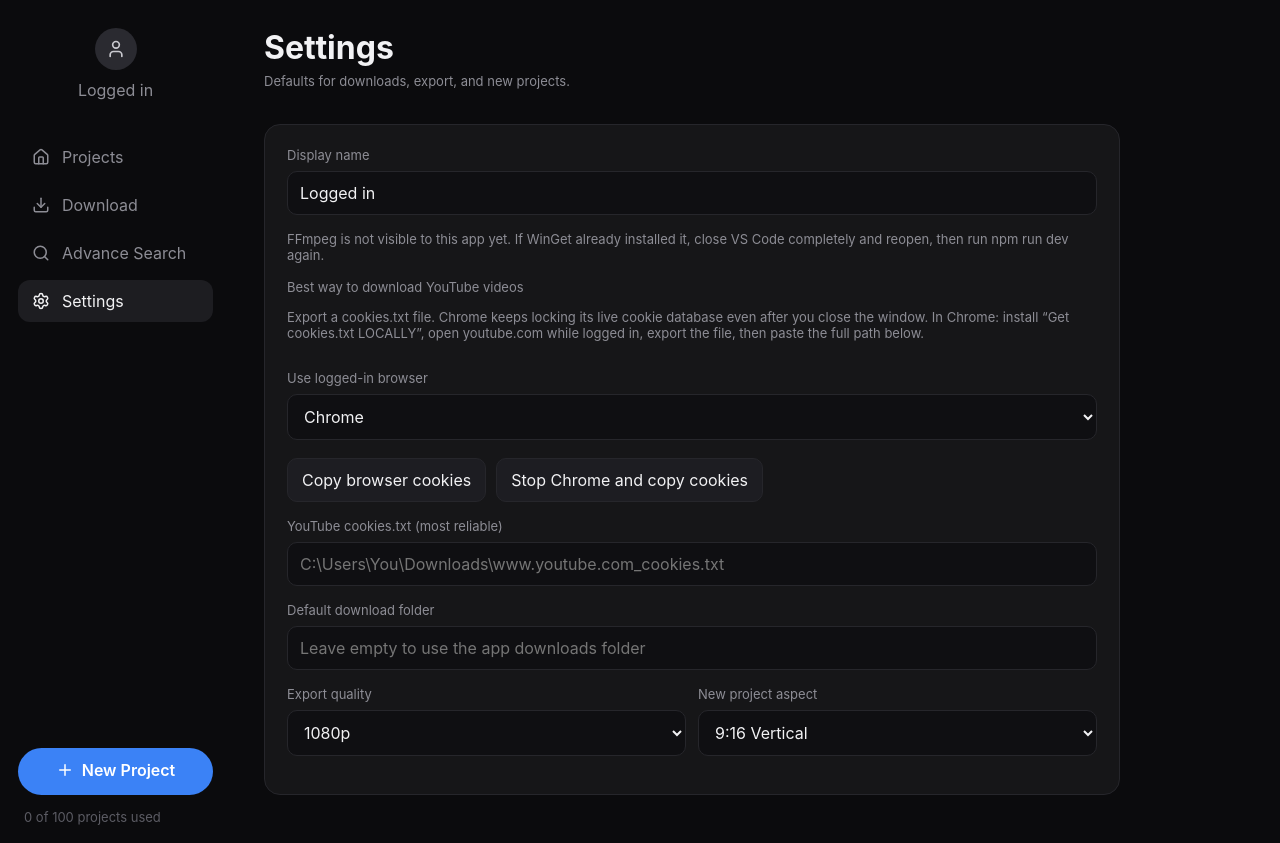
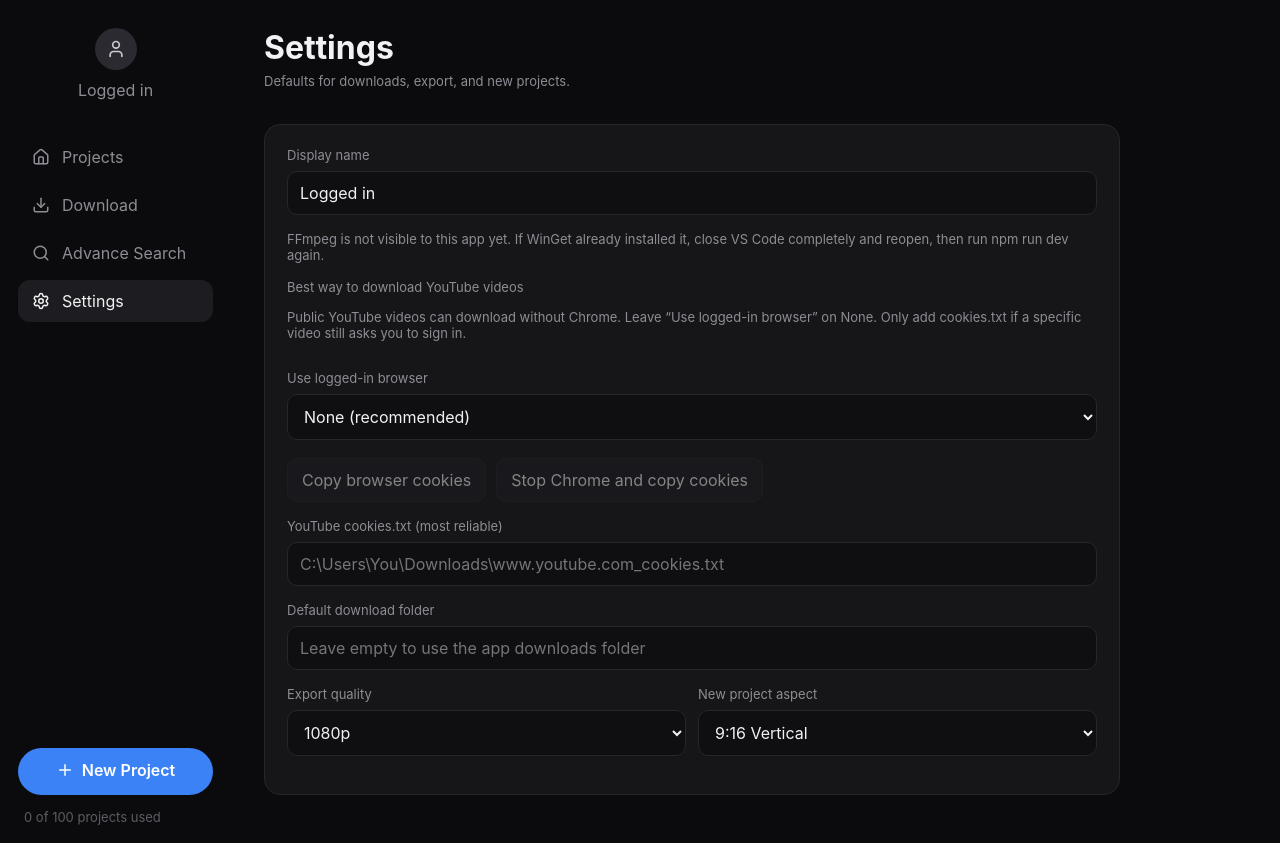
Before and after one commit to parameshgavidi/download, a React (Vite) app: page /settings in a window 1280 px wide. Built offline with nearby package versions, Linux system fonts and the light colour scheme; no server answers.

Commit message:
Download public YouTube videos without locked Chrome cookies
Stop passing --cookies-from-browser when the cookie file cannot be copied, and use Android/iOS/TV clients so public commercials can download without a browser login.

Co-authored-by: parameshgavidi <parameshgavidi@users.noreply.github.com>

```diff
--- a/src/pages/SettingsPage.tsx
+++ b/src/pages/SettingsPage.tsx
@@ -62,7 +62,7 @@ export default function SettingsPage() {
           <div className="field">
             <label>Best way to download YouTube videos</label>
             <p className="sub">
-              Export a cookies.txt file. Chrome keeps locking its live cookie database even after you close the window. In Chrome: install “Get cookies.txt LOCALLY”, open youtube.com while logged in, export the file, then paste the full path below.
+              Public YouTube videos can download without Chrome. Leave “Use logged-in browser” on None. Only add cookies.txt if a specific video still asks you to sign in.
             </p>
           </div>
           <div className="field">
@@ -73,10 +73,10 @@ export default function SettingsPage() {
                 updateSettings({ cookiesBrowser: e.target.value as typeof settings.cookiesBrowser })
               }
             >
+              <option value="">None (recommended)</option>
               <option value="chrome">Chrome</option>
               <option value="edge">Edge</option>
               <option value="firefox">Firefox</option>
-              <option value="">None — cookies.txt only</option>
             </select>
             <div className="actions" style={{ justifyContent: "flex-start", marginTop: 10 }}>
               <button
--- a/src/store/appStore.ts
+++ b/src/store/appStore.ts
@@ -30,7 +30,7 @@ const defaultSettings: Settings = {
   displayName: "Logged in",
   defaultDownloadPath: "",
   cookiesPath: "",
-  cookiesBrowser: "chrome",
+  cookiesBrowser: "",
   exportQuality: "1080p",
   defaultAspect: "9:16",
 };
```
Also changed, not shown: 1 other file (tests, documents, lock files or other folders).
